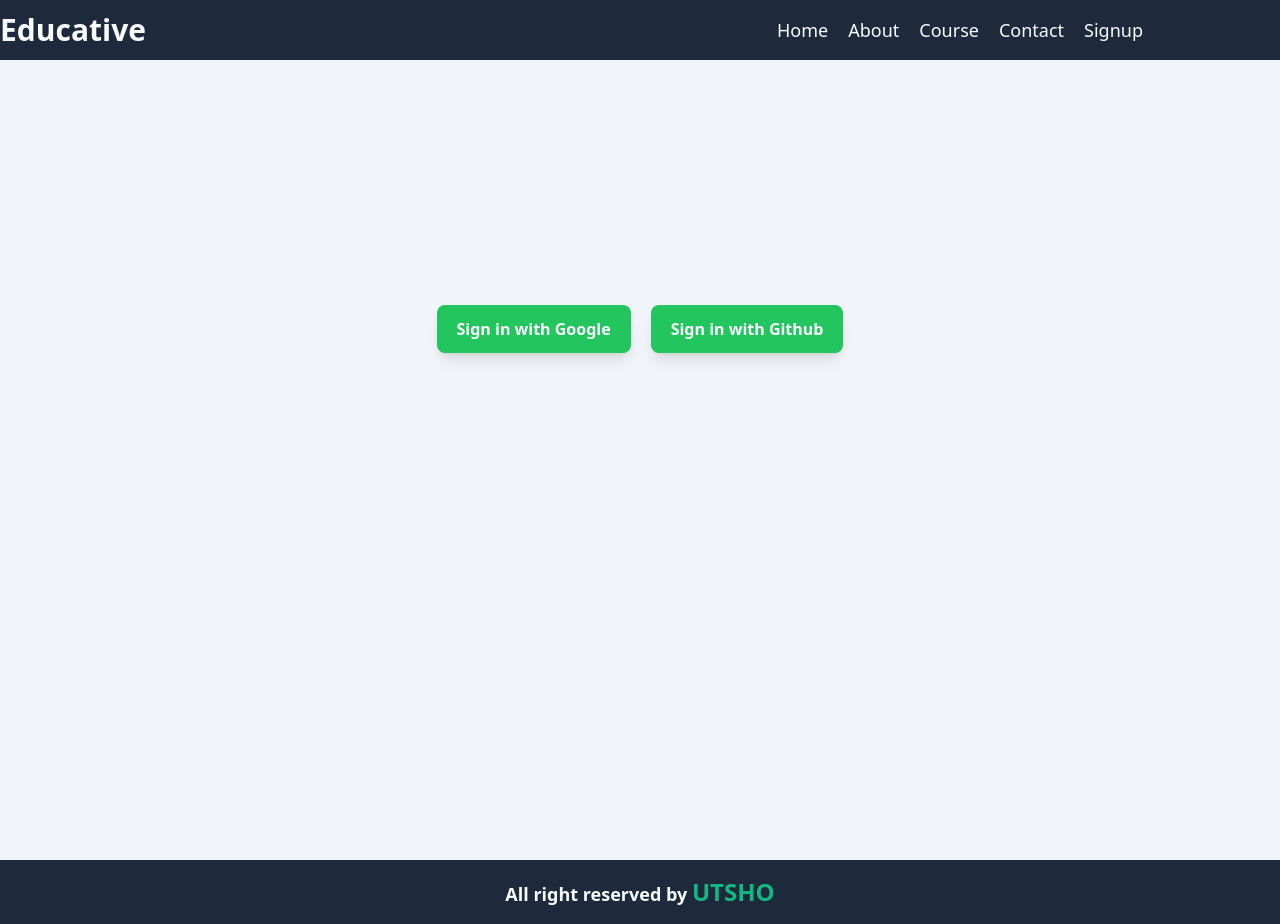
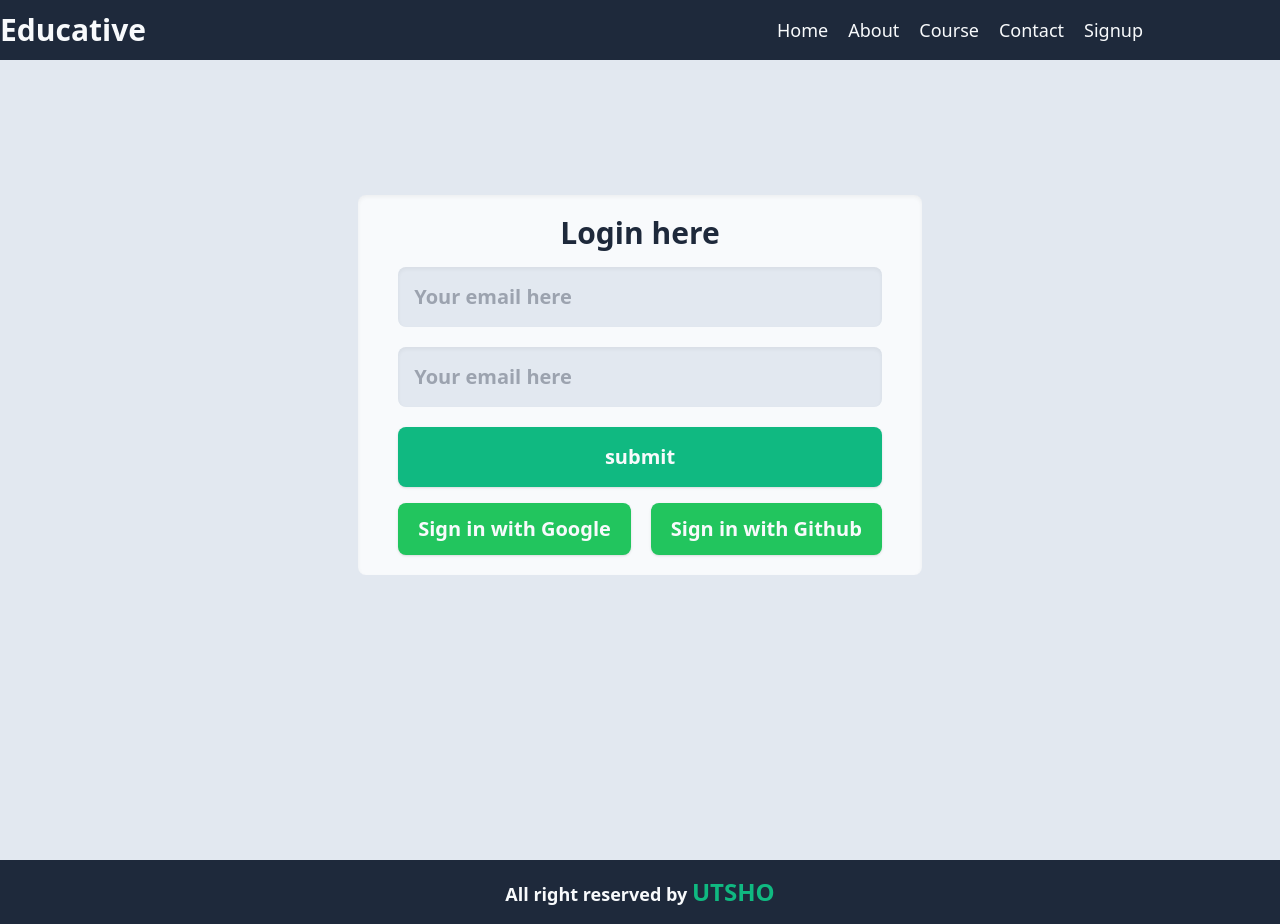
Before and after one commit to Source-Code-007/educative, a React (Vite) app: page /signup in a window 1280 px wide. Built offline with nearby package versions, Linux system fonts and the light colour scheme.

Commit message:
login form added

```diff
--- a/src/Component/Signup/Signup.jsx
+++ b/src/Component/Signup/Signup.jsx
@@ -26,13 +26,19 @@ const Signup = () => {
     }
 
     return (
-        <div className='min-h-screen bg-slate-100 flex flex-col justify-evenly items-center'>
-            <div>
+        <div className='min-h-screen bg-slate-200 flex flex-col justify-evenly items-center'>
+            <div className='space-y-4 font-bold text-xl text-slate-50 px-10 py-5 bg-slate-50 rounded-lg shadow-inner'>
+                <h2 className='font-bold text-slate-800 text-center text-3xl'>Login here</h2>
+                <form action="#" className='flex flex-col gap-5'>
+                    <input type="email" name="" id="" className='p-4 text-slate-700 rounded-lg bg-slate-200 shadow-inner border-none' placeholder='Your email here' />
+                    <input type="password" name="" id="" className='p-4 text-slate-700 rounded-lg bg-slate-200 shadow-inner border-none' placeholder='Your email here'/>
+                    <input type="submit" value="submit" className='p-4 rounded-lg bg-emerald-500 shadow' />
+                </form>
                 {
                     !user ?
-                        <div className='space-x-5'> <button onClick={signInWithGoogle} className='px-5 py-3 bg-green-500 rounded-lg shadow-lg font-bold text-slate-50'>Sign in with Google</button>
-                        <button className='px-5 py-3 bg-green-500 rounded-lg shadow-lg font-bold text-slate-50'>Sign in with Github</button> </div> :
-                        <button onClick={signOutFunc} className='px-5 py-3 bg-green-500 rounded-lg shadow-lg font-bold text-slate-50'>Sign Out</button>
+                        <div className='space-x-5'> <button onClick={signInWithGoogle} className='px-5 py-3 bg-green-500 rounded-lg shadow'>Sign in with Google</button>
+                        <button className='px-5 py-3 bg-green-500 rounded-lg shadow'>Sign in with Github</button> </div> :
+                        <button onClick={signOutFunc} className='px-5 py-3 bg-green-500 rounded-lg shadow'>Sign Out</button>
                 }
             </div>
 
```
